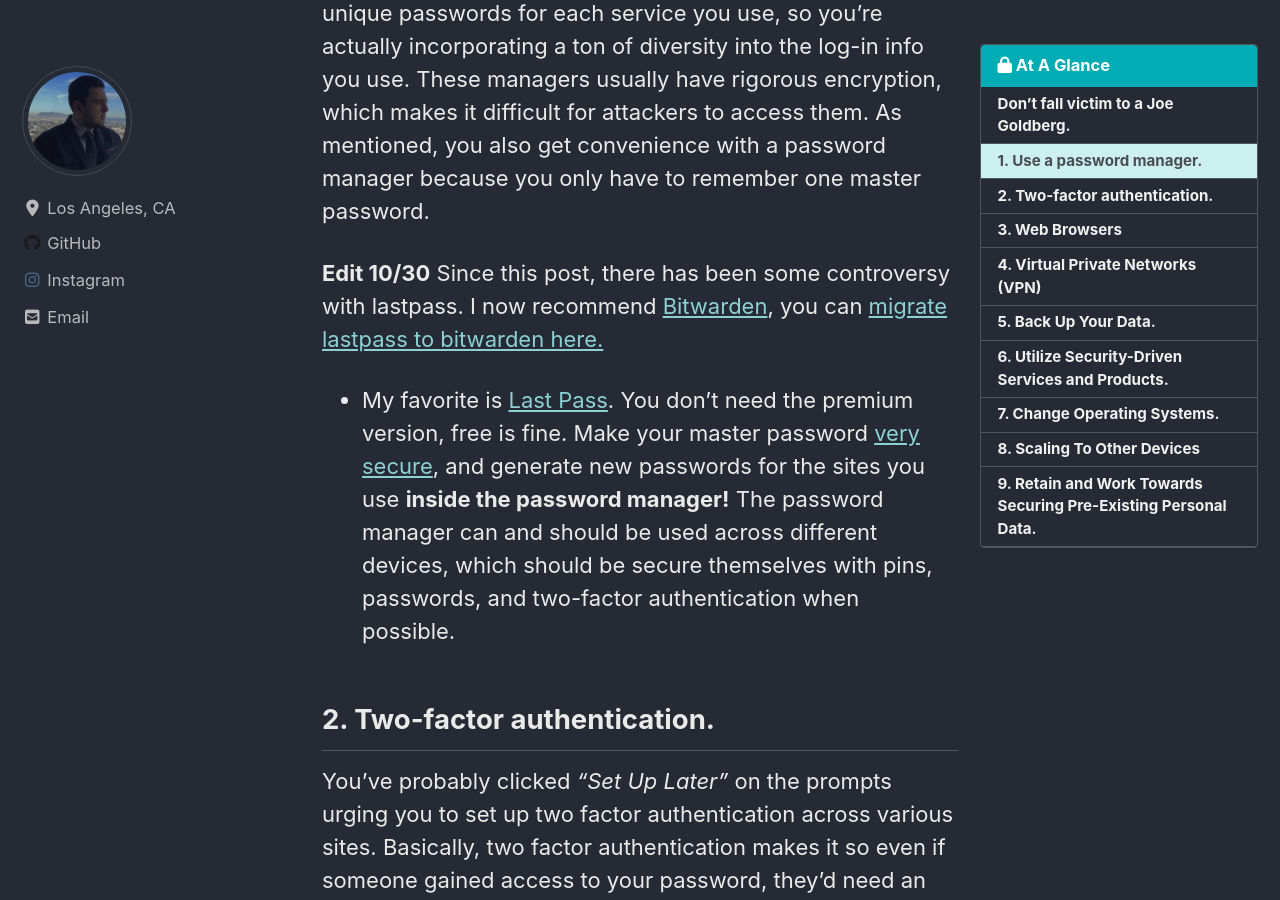
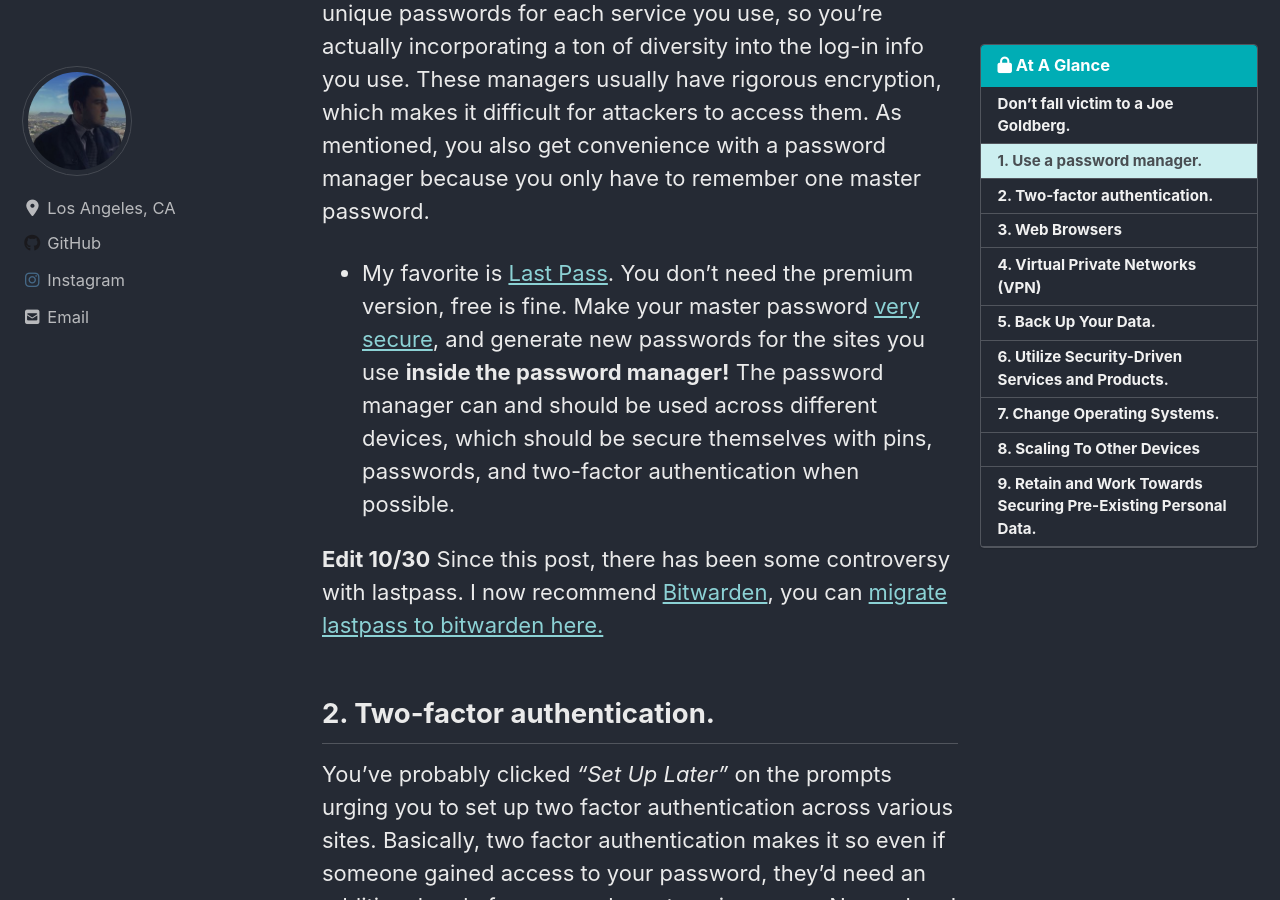
Before and after one commit to LemarAman/Personal-blog, a Jekyll site: the page built from _posts/2020-01-07-basic-security-practices-for-noobs.md, in a window 1280 px wide and 900 px high, scrolled down 2702 px. Built offline with Jekyll 4.4.1, drawn with Linux system fonts in a browser that asks for light colours; cached includes are drawn as plain includes; nearby versions of some CDN libraries.

```diff
--- a/_posts/2020-01-07-basic-security-practices-for-noobs.md
+++ b/_posts/2020-01-07-basic-security-practices-for-noobs.md
@@ -38,8 +38,10 @@ Gotta get this one out of the way. Seriously, guys, **stop sharing info about yo
 ## 1. Use a password manager.
  Convenience and security actually coexist with this one. Password managers allow you to store all of your passwords in one place on the cloud (a global network of servers). There are a few reasons for using one. Many data breaches occur because one website you used in 2006 got attacked, and your password was exposed. *You know*... that same password you use for basically every other website you visit, like club penguin. A good password manager generates unique passwords for each service you use, so you're actually incorporating a ton of diversity into the log-in info you use. These managers usually have rigorous encryption, which makes it difficult for attackers to access them. As mentioned, you also get convenience with a password manager because you only have to remember one master password.
 
-**Edit 10/30** Since this post, there has been some controversy with lastpass. I now recommend [Bitwarden](https://bitwarden.com/), you can [migrate lastpass to bitwarden here.](https://bitwarden.com/help/article/import-from-lastpass/)
+
  - My favorite is [Last Pass](https://www.lastpass.com/){:target="blank"}. You don't need the premium version, free is fine. Make your master password [very secure](https://howsecureismypassword.net/){:target="blank"}, and generate new passwords for the sites you use **inside the password manager!** The password manager can and should be used across different devices, which should be secure themselves with pins, passwords, and two-factor authentication when possible.
+
+ **Edit 10/30** Since this post, there has been some controversy with lastpass. I now recommend [Bitwarden](https://bitwarden.com/), you can [migrate lastpass to bitwarden here.](https://bitwarden.com/help/article/import-from-lastpass/)
 
 ## 2. Two-factor authentication.
   You've probably clicked *"Set Up Later"* on the prompts urging you to set up two factor authentication across various sites. Basically, two factor authentication makes it so even if someone gained access to your password, they'd need an additional code from your phone to gain access. Now, when I mention your phone, I mean a mobile app like [Google Authenticator](https://www.google.com/landing/2step/){:target="blank"} or something similar, not your phone number. Using your phone number (as in, getting the authentication code over text) has been proven to be a great security risk because of [Sim Card Hijacking](https://www.maketecheasier.com/sim-card-hijacking/){:target="blank"}, but it's better than nothing. So, the next time the services you use prompt you to set up 2FA, just do it. Actually, go do it right now. Go.
```
